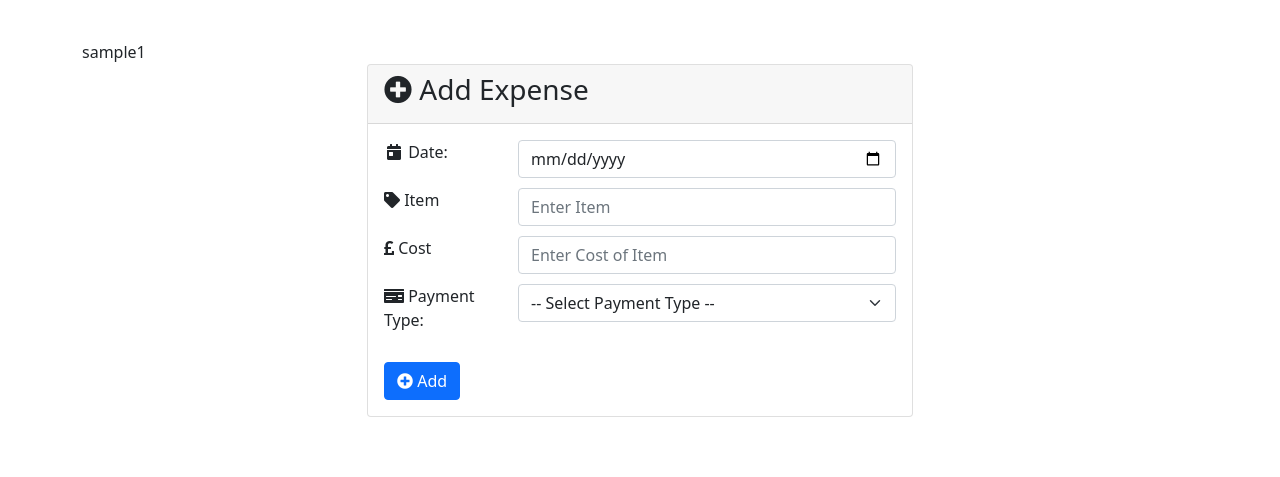
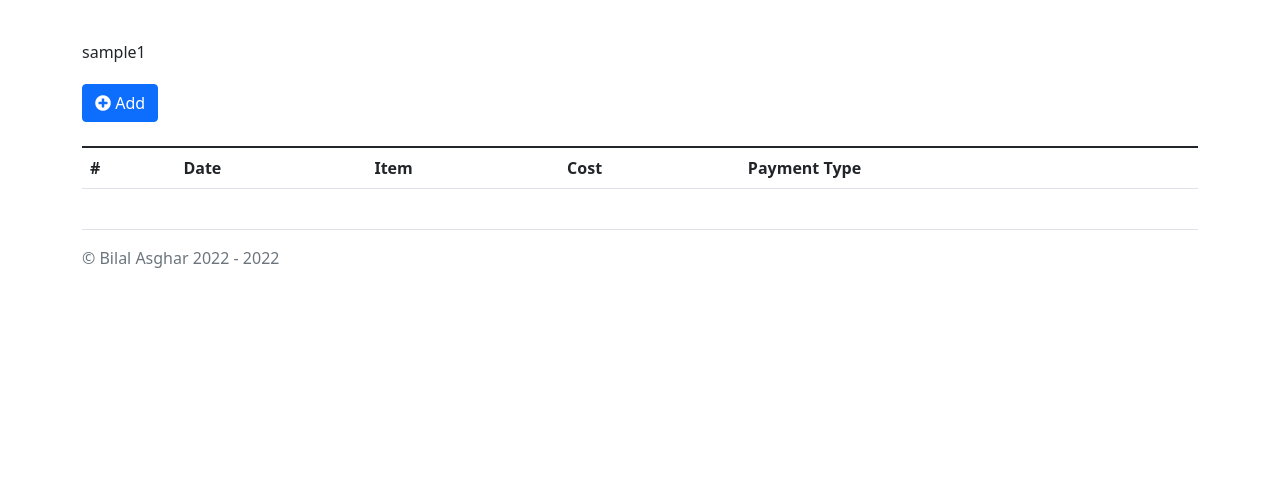
Before and after one commit to Batman08/ExpenseTracker, a PHP site: page /UserExpenses/TrackExpenses.php in a window 1280 px wide. Shown: the top 477 px of the page. Run offline with PHP 8.4, Linux system fonts and the light colour scheme; the visitor is signed in with stand-in values (Sample User, id 1); data that the repository does not hold is empty.

Commit message:
changed form to be in modal

```diff
--- a/src/UserExpenses/TrackExpenses_Content.php
+++ b/src/UserExpenses/TrackExpenses_Content.php
@@ -5,13 +5,40 @@
         $allUserExpenses = GetAllUserExpenses($_SESSION['userId']);
         ?>
 
-        <div class="row" style="padding-bottom: 60px;">
-            <div class="col-md-6 mx-auto">
-                <div class="card">
-                    <div class="card-header">
-                        <h3><i class="fas fa-plus-circle"></i> Add Expense</h3>
+        <!-- Button trigger modal -->
+        <div class="form-group" style="margin-top: 20px;">
+            <button type="button" class="btn btn-primary btn-block" data-bs-toggle="modal" data-bs-target="#staticBackdrop"><i class="fas fa-plus-circle"></i> Add</button>
+        </div>
+
+        <br/>
+
+        <div class="row">
+            <div>
+                <table class="table table-striped table-hover">
+                    <colgroup></colgroup>
+                    <thead>
+                        <tr>
+                            <th scope="col">#</th>
+                            <th scope="col">Date</th>
+                            <th scope="col">Item</th>
+                            <th scope="col">Cost</th>
+                            <th scope="col">Payment Type</th>
+                        </tr>
+                    </thead>
+                    <tbody id="tableTrackExpense"></tbody>
+                </table>
+            </div>
+        </div>
+
+        <!-- Modal -->
+        <div class="modal fade" id="staticBackdrop" data-bs-backdrop="static" data-bs-keyboard="false" tabindex="-1" aria-labelledby="staticBackdropLabel" aria-hidden="true">
+            <div class="modal-dialog">
+                <div class="modal-content">
+                    <div class="modal-header">
+                        <h5 class="modal-title" id="staticBackdropLabel"><i class="fas fa-plus-circle"></i> Add Expense</h5>
+                        <button type="button" class="btn-close" data-bs-dismiss="modal" aria-label="Close"></button>
                     </div>
-                    <div class="card-body">
+                    <div class="modal-body">
                         <form id="formAddExpense" method="POST">
 
                             <!-- Date -->
@@ -58,33 +85,12 @@
                                     </select>
                                 </div>
                             </div>
-
-                            <div class="form-group" style="margin-top: 20px;">
-                                <button type="button" onclick="processAddExpenseForm()" class="btn btn-primary btn-block"><i class="fas fa-plus-circle"></i> Add</button>
-                            </div>
                         </form>
+                    </div>
+                    <div class="modal-footer">
+                        <button type="button" class="btn btn-secondary" data-bs-dismiss="modal"><i class="far fa-times-circle"></i> Close</button>
+                        <button type="button" onclick="processAddExpenseForm()" class="btn btn-primary btn-block" data-bs-dismiss="modal"><i class="fas fa-plus-circle"></i> Add</button>
                     </div>
                 </div>
             </div>
         </div>
-
-        <!-- <button type="button" onclick="deleteRow()" class="btn btn-danger">Remove Item</button> -->
-
-
-        <div class="row">
-            <div>
-                <table class="table table-striped table-hover">
-                    <colgroup></colgroup>
-                    <thead>
-                        <tr>
-                            <th scope="col">#</th>
-                            <th scope="col">Date</th>
-                            <th scope="col">Item</th>
-                            <th scope="col">Cost</th>
-                            <th scope="col">Payment Type</th>
-                        </tr>
-                    </thead>
-                    <tbody id="tableTrackExpense"></tbody>
-                </table>
-            </div>
-        </div>
```
